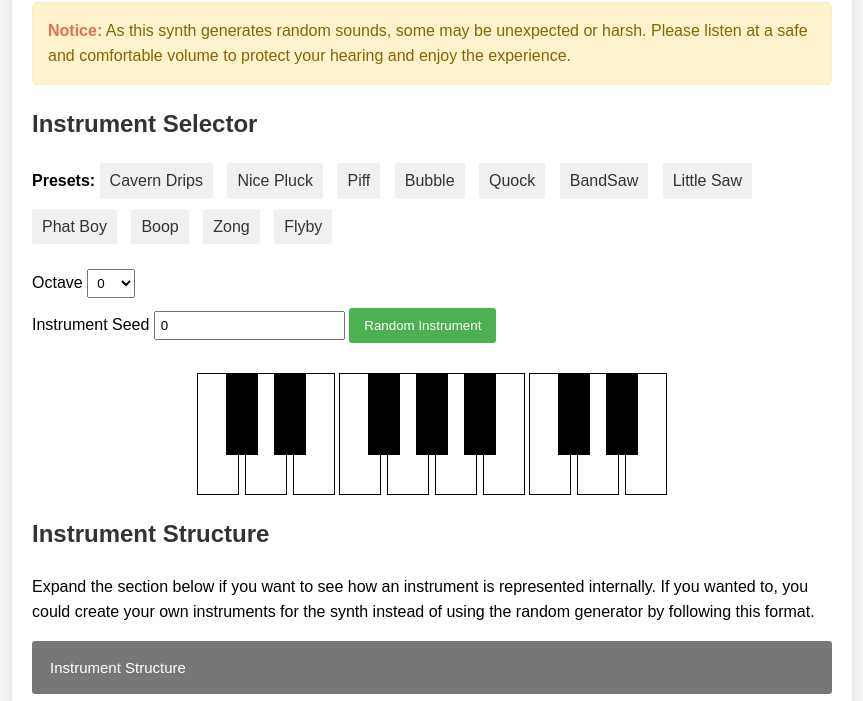
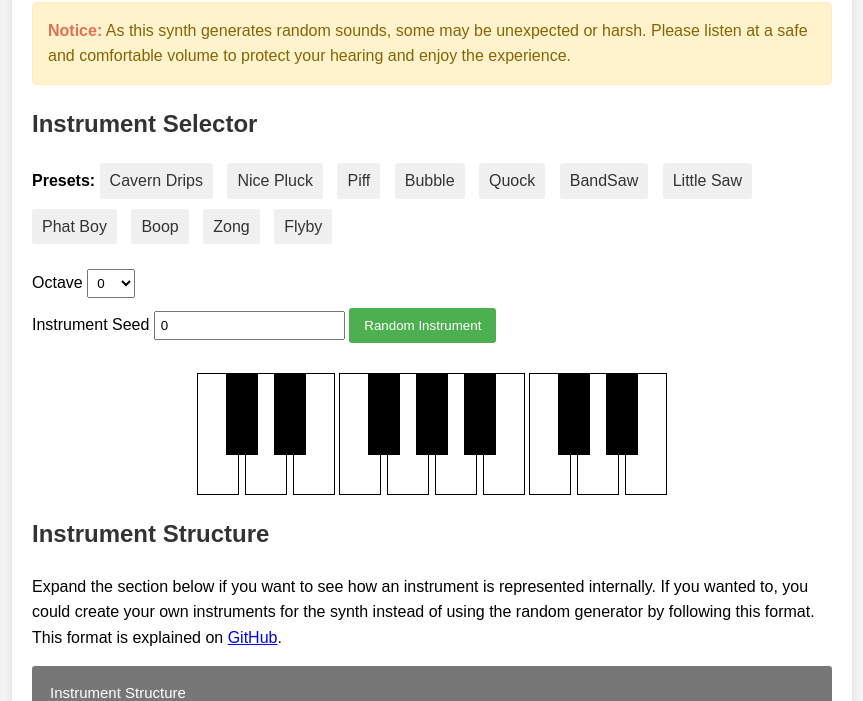
Before and after one commit to AlexanderParker/zyn, a plain HTML site: page index.html in a window 1280 px wide. Shown: the part 489-1190 px from the top of the page, without its empty margins (208-1071 px from the left). Drawn offline with Linux system fonts and the light colour scheme.

Commit message:
Update instrument instructions

```diff
--- a/index.html
+++ b/index.html
@@ -224,7 +224,7 @@
           <h2>Instrument Structure</h2>
           <p>
             Expand the section below if you want to see how an instrument is represented internally. If you wanted to, you could create your own instruments for
-            the synth instead of using the random generator by following this format.
+            the synth instead of using the random generator by following this format. This format is explained on <a href="https://github.com/AlexanderParker/zyn">GitHub</a>.
           </p>
           <button type="button" class="collapsible" aria-expanded="false" aria-controls="instrumentStructure">Instrument Structure</button>
           <div id="instrumentStructure" class="content" aria-hidden="true">
```
